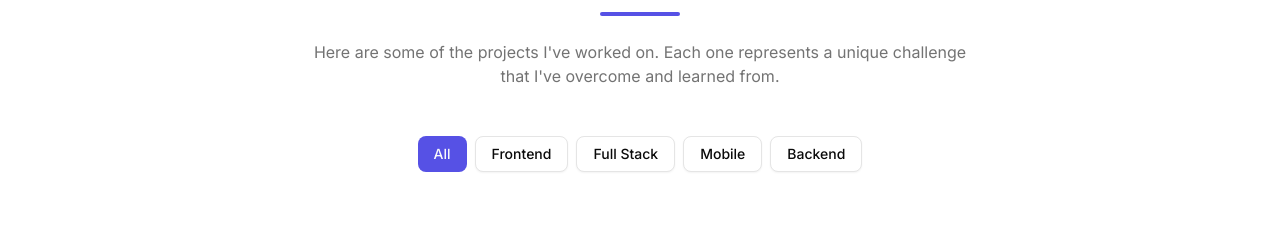
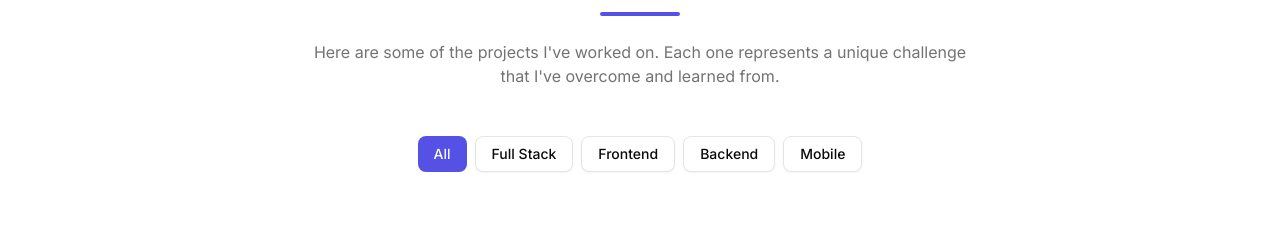
Before and after one commit to AhmeWagih/portfolio0, a Next.js app: page / in a window 1280 px wide. Shown: the part 2320-2546 px from the top of the page. Built offline with nearby package versions, Linux system fonts and the light colour scheme.

Commit message:
Refactor Contact form submission logic and update categories array formatting

```diff
--- a/components/shared/Contact.tsx
+++ b/components/shared/Contact.tsx
@@ -58,26 +58,26 @@ export default function Contact() {
 
   function onSubmit() {
     setIsSubmitting(true);
-    // if (formRef.current) {
-    //   emailjs
-    //     .sendForm('service_detkgiv', 'template_8sul8xn', formRef.current)
-    //     .then(
-    //       () => {
-    //         toast.success('Message sent successfully!', {
-    //           style: { color: 'black', backgroundColor: 'white' },
-    //         });
-    //         form.reset();
-    //         setIsSubmitting(false);
-    //       },
-    //       (error) => {
-    //         toast.error('Failed to send message. Please try again.', {
-    //           style: { color: 'black', backgroundColor: 'white' },
-    //         });
-    //         console.error(error);
-    //         setIsSubmitting(false);
-    //       }
-    //     );
-    // }
+    if (formRef.current) {
+      emailjs
+        .sendForm('service_detkgiv', 'template_8sul8xn', formRef.current)
+        .then(
+          () => {
+            toast.success('Message sent successfully!', {
+              style: { color: 'black', backgroundColor: 'white' },
+            });
+            form.reset();
+            setIsSubmitting(false);
+          },
+          (error) => {
+            toast.error('Failed to send message. Please try again.', {
+              style: { color: 'black', backgroundColor: 'white' },
+            });
+            console.error(error);
+            setIsSubmitting(false);
+          }
+        );
+    }
   }
   return (
     <section id="contact" className="py-20" ref={ref}>
--- a/constants/index.ts
+++ b/constants/index.ts
@@ -37,7 +37,13 @@ export const skills = {
   ],
 };
 
-export const categories = ["All", "Frontend", "Full Stack", "Mobile", "Backend"];
+export const categories = [
+  'All',
+  'Full Stack',
+  'Frontend',
+  'Backend',
+  'Mobile',
+];
 
 export const projects = [
   {
@@ -57,27 +63,28 @@ export const projects = [
     ],
     demoUrl: 'https://nasa-space-app-mauve.vercel.app',
     githubUrl: 'https://github.com/AhmeWagih/earth_simulator',
-    category: "Full Stack",
+    category: 'Full Stack',
   },
   {
     id: 2,
-    title: "Youtube Clone",
+    title: 'Youtube Clone',
     description:
       ' Developed a YouTube clone application using React and Tailwind CSS, integrating it with YouTube’s API to fetch and display videos, enabling users to search and watch videos seamlessly.',
     image: '/projects/youtubeclone.png',
     tags: ['React', 'Tailwind CSS', 'Rapid API'],
     demoUrl: 'https://youtube-clone-eight-nu.vercel.app/',
     githubUrl: 'https://github.com/AhmeWagih/youtube-clone',
-    category: "Frontend",
+    category: 'Frontend',
   },
   {
     id: 3,
-    title: "Portfolio Website",
-    description: "A sleek, responsive portfolio website showcasing projects and skills.",
-    image: "/projects/portfolio.png",
-    tags: ["Next.js", "Tailwind CSS", "Framer Motion"],
-    demoUrl: "https://ahmed-wagih-one.vercel.app/",
-    githubUrl: "https://github.com/AhmeWagih/my_portfolio",
-    category: "Frontend",
+    title: 'Portfolio Website',
+    description:
+      'A sleek, responsive portfolio website showcasing projects and skills.',
+    image: '/projects/portfolio.png',
+    tags: ['Next.js', 'Tailwind CSS', 'Framer Motion'],
+    demoUrl: 'https://ahmed-wagih-one.vercel.app/',
+    githubUrl: 'https://github.com/AhmeWagih/my_portfolio',
+    category: 'Frontend',
   },
 ];
```
